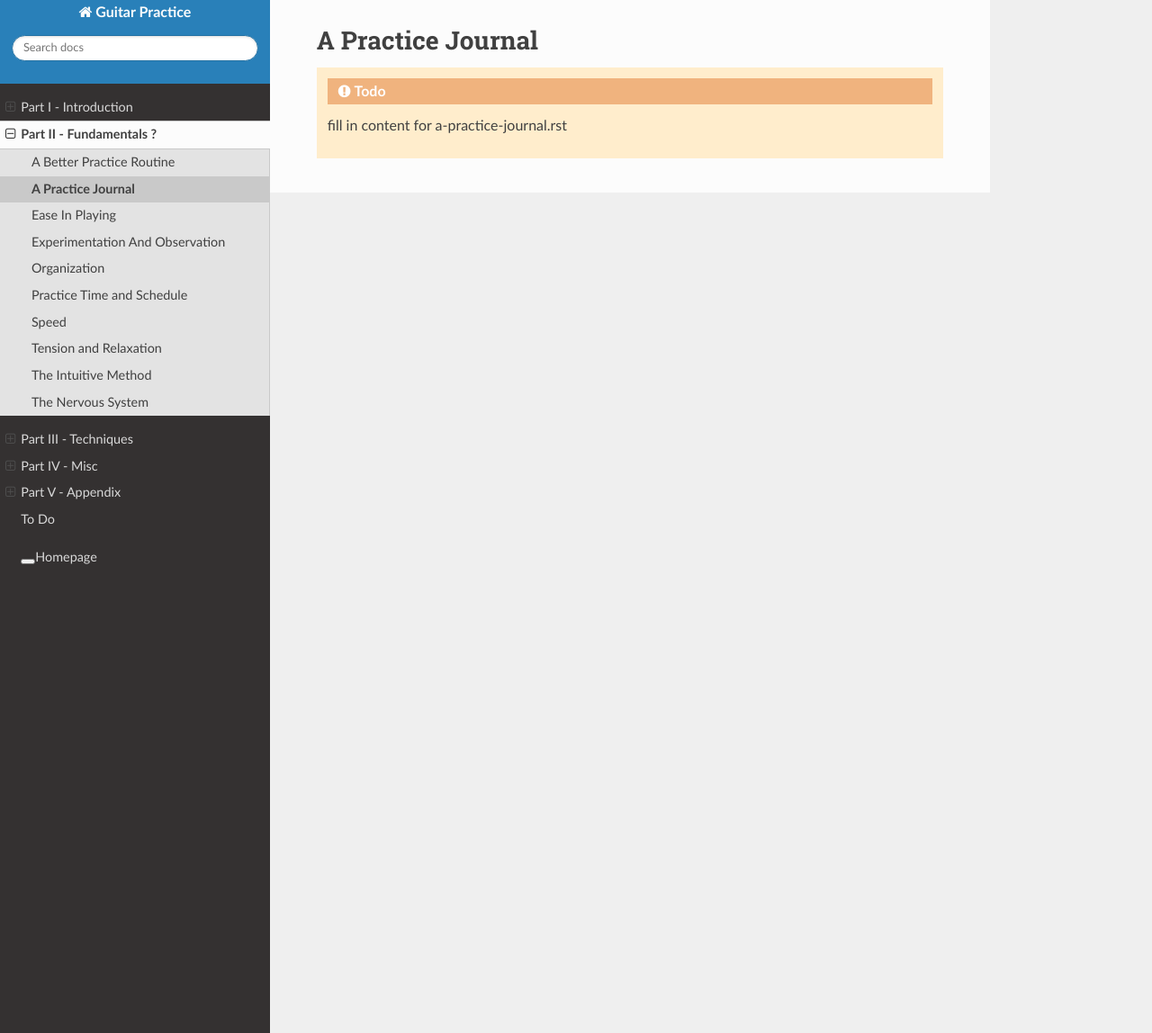
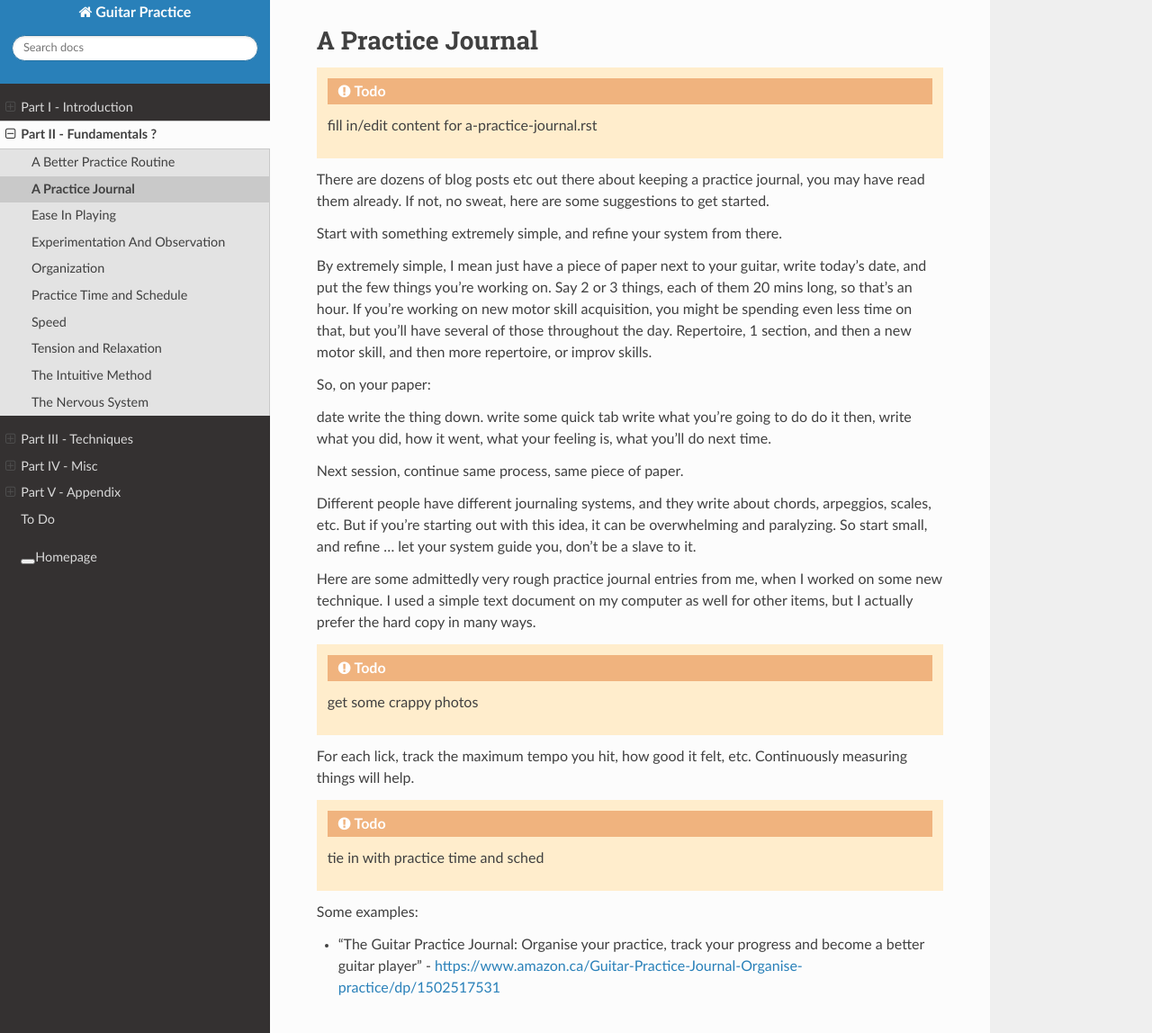
Before and after one commit to jzohrab/practicing-guitar, a Sphinx documentation site: the page built from docs/part-2-basics/a-practice-journal.rst, in a window 1280 px wide and 1148 px high. Shown: the whole window at 90% size. Built offline with Sphinx 7.4.7 and the Read the Docs theme 2.0.0, drawn with Linux system fonts in a browser that asks for light colours; a script that is not in the unit is left out.

Commit message:
Practice journal.

```diff
--- a/docs/part-2-basics/a-practice-journal.rst
+++ b/docs/part-2-basics/a-practice-journal.rst
@@ -1,4 +1,35 @@
 A Practice Journal
 ------------------
 
-.. todo:: fill in content for a-practice-journal.rst
+.. todo:: fill in/edit content for a-practice-journal.rst
+
+There are dozens of blog posts etc out there about keeping a practice journal, you may have read them already.  If not, no sweat, here are some suggestions to get started.
+
+Start with something extremely simple, and refine your system from there.
+
+By extremely simple, I mean just have a piece of paper next to your guitar, write today's date, and put the few things you're working on.  Say 2 or 3 things, each of them 20 mins long, so that's an hour.  If you're working on new motor skill acquisition, you might be spending even less time on that, but you'll have several of those throughout the day.  Repertoire, 1 section, and then a new motor skill, and then more repertoire, or improv skills.
+
+So, on your paper:
+
+date
+write the thing down.
+write some quick tab
+write what you're going to do
+do it
+then, write what you did, how it went, what your feeling is, what you'll do next time.
+
+Next session, continue same process, same piece of paper.
+
+Different people have different journaling systems, and they write about chords, arpeggios, scales, etc.  But if you're starting out with this idea, it can be overwhelming and paralyzing.  So start small, and refine ... let your system guide you, don't be a slave to it.
+
+Here are some admittedly very rough practice journal entries from me, when I worked on some new technique.  I used a simple text document on my computer as well for other items, but I actually prefer the hard copy in many ways.
+
+.. todo:: get some crappy photos
+
+For each lick, track the maximum tempo you hit, how good it felt, etc.  Continuously measuring things will help.
+
+.. todo:: tie in with practice time and sched
+
+Some examples:
+
+* "The Guitar Practice Journal: Organise your practice, track your progress and become a better guitar player" - https://www.amazon.ca/Guitar-Practice-Journal-Organise-practice/dp/1502517531
```
